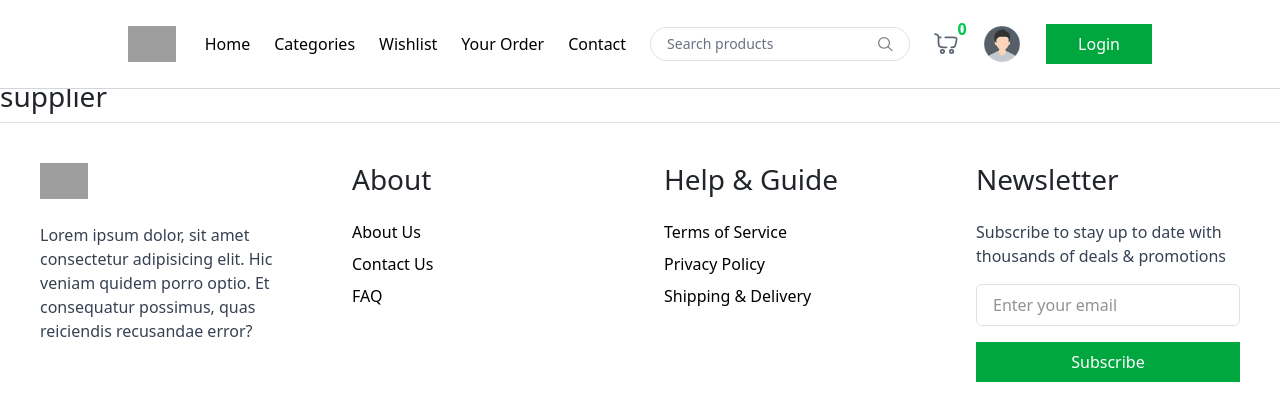
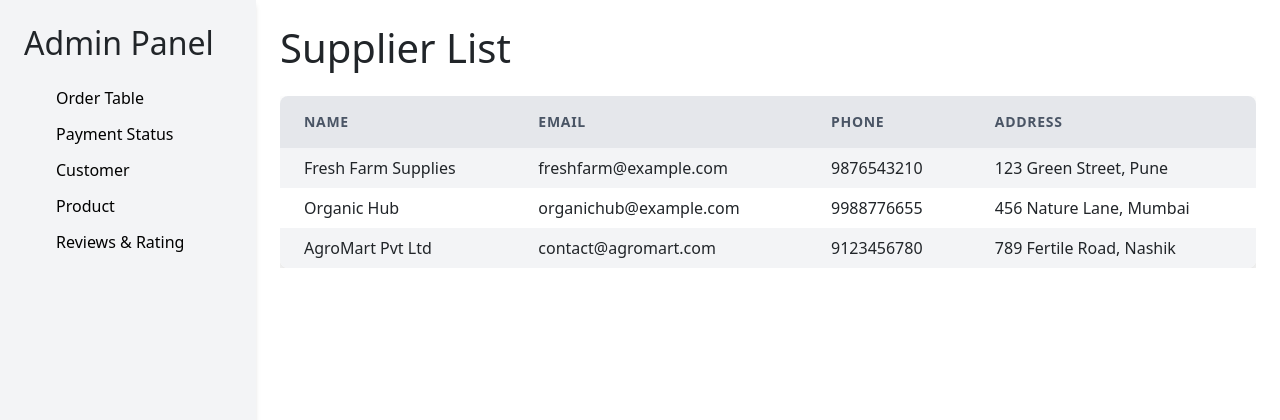
Before and after one commit to Rohansawant734/D1_Green-Mart, a React (Vite) app in the folder green_mart/: page /admin/suppliers in a window 1280 px wide. Shown: the top 420 px of the page. Built offline with nearby package versions, Linux system fonts and the light colour scheme; grey boxes are pictures that could not be loaded.

Commit message:
admin supplier and add supplier page

```diff
--- a/green_mart/src/App.jsx
+++ b/green_mart/src/App.jsx
@@ -4,6 +4,7 @@ import Navigate from './Component/Navigate'
 import { Routes, Route } from 'react-router-dom'
 import { ToastContainer } from 'react-toastify'
 import ScrollToTop from './Component/ScrollToTop'
+import { useLocation } from 'react-router-dom'
 //users
 import DashBoard from './pages/users/DashBoard'
 import Cart from './pages/users/Cart'
@@ -36,41 +37,46 @@ import Register from './Component/Register'
 import Contact from './pages/users/Contact'
 import FloatingStack from './Component/FloatingStack'
 const App = () => {
+
+  const location = useLocation();
+  const isAdminRoute = location.pathname.startsWith('/admin');
   return (
     <div>
-        <ScrollToTop/>
-        <Container/>
+      <ScrollToTop />
+      {/* Show Navbar only if not on admin routes */}
+      {!isAdminRoute && <Container />}
       <Routes>
-            <Route path="/login" element={<Login/>} />
-            <Route path="/register" element={<Register/>}/>
+        <Route path="/login" element={<Login />} />
+        <Route path="/register" element={<Register />} />
         <Route path="/" element={<Home />} />
         <Route path="/product_details" element={<Product_Details />} />
-            <Route path="/wishlist" element={<Wish_List/>} />
-            <Route path="/cart" element={<Cart/>} />
+        <Route path="/wishlist" element={<Wish_List />} />
+        <Route path="/cart" element={<Cart />} />
         <Route path="/categories" element={<Categories />} />
-            <Route path="/orders" element={<Your_Order/>} />
-            <Route path='/contact' element={<Contact/>} />
-            <Route path='/search' element={<SearchResult/>} />
-            <Route path='/checkout' element={<Checkout/>} />
+        <Route path="/orders" element={<Your_Order />} />
+        <Route path='/contact' element={<Contact />} />
+        <Route path='/search' element={<SearchResult />} />
+        <Route path='/checkout' element={<Checkout />} />
         <Route path="/account" element={<AccountLayout />} >
           <Route index element={<DashBoard />} />
           <Route path="orders" element={<Your_Order />} />
           <Route path="edit-profile" element={<Edit_Profile />} />
-              <Route path="addresses" element={<Address/>} />
+          <Route path="addresses" element={<Address />} />
         </Route>
         {/* Admin Routes */}
         <Route path="/admin/categories" element={<AdminCategories />} />
-            <Route path="/admin/products" element={<Product/>} />
+        <Route path="/admin/products" element={<Product />} />
         <Route path="/admin/add-supplier" element={<Add_Supplier />} />
         <Route path="/admin/suppliers" element={<Supplier />} />
         <Route path="/admin/orders" element={<Order_Table />} />
-            <Route path="/admin/receipt" element={<Receipt/>} />
+        <Route path="/admin/receipt" element={<Receipt />} />
         <Route path="/admin/customers" element={<Customer />} />
         <Route path="/admin/payments" element={<Payment_Status />} />
-            <Route path="/admin/reviews" element={<Reviews_Rating/>} />
+        <Route path="/admin/reviews" element={<Reviews_Rating />} />
 
       </Routes>
-        <Container2/>
+      {/* Show Footer only if not on admin routes */}
+      {!isAdminRoute && <Container2 />}
       <ToastContainer
         position="top-right"
         autoClose={1500}
--- a/green_mart/src/Component/Card.jsx
+++ b/green_mart/src/Component/Card.jsx
@@ -41,7 +41,7 @@ const Card = () => {
                 <div className="flex items-center gap-2 px-4">
                   <button onClick={() => updateQty(item._id, -1)} className="border px-2" > − </button>
                   <span className='font-bold'>{item.quantity}</span>
-                  <button onClick={() => updateQty(item._id, 1) && toast.info(`Increased quantity of ${item.name}`)} className="border px-2" > +
+                  <button onClick={() => {updateQty(item._id, 1) && toast.info(`Increased quantity of ${item.name}`);}} className="border px-2" > +
                   </button>
                 </div>
                 <div className="font-bold text-red-600 " >
--- a/green_mart/src/assets/assets.js
+++ b/green_mart/src/assets/assets.js
@@ -102,6 +102,29 @@ export const assets = {
   box_icon,
 };
 
+export const dummySuppliers = [
+  {
+    id: 1,
+    name: "Fresh Farm Supplies",
+    email: "freshfarm@example.com",
+    phone: "9876543210",
+    address: "123 Green Street, Pune",
+  },
+  {
+    id: 2,
+    name: "Organic Hub",
+    email: "organichub@example.com",
+    phone: "9988776655",
+    address: "456 Nature Lane, Mumbai",
+  },
+  {
+    id: 3,
+    name: "AgroMart Pvt Ltd",
+    email: "contact@agromart.com",
+    phone: "9123456780",
+    address: "789 Fertile Road, Nashik",
+  },
+];
 export const categories = [
   {
     text: "Organic veggies",
--- a/green_mart/src/pages/admins/Add_Supplier.jsx
+++ b/green_mart/src/pages/admins/Add_Supplier.jsx
@@ -1,11 +1,100 @@
-import React from 'react'
+import React, { useState } from 'react'
 
 const Add_Supplier = () => {
-  return (
-    <div>
-      <h3>add_supplier</h3>
+  const[form ,setFrom] = useState({
+     name: '',
+    email: '',
+    phone: '',
+    address: '',
+  })
+
+  const handleChange = (e) => {
+    const{name, value} = e.target;
+    setFrom((prev) => ({...prev,[name]:value}));
+  }
+  const handleSubmit = (e) => {
+    e.preventDefault();
+
+    // Basic validation
+    if (!form.name || !form.email || !form.phone || !form.address) {
+      alert("All fields are required!");
+      return;
+    }
+
+    //Send form to API
+    console.log("Supplier Added:", form);
+
+    // Reset form
+    setForm({
+      name: '',
+      email: '',
+      phone: '',
+      address: '',
+    });
+
+    alert("Supplier added successfully!");
+  };
+   return (
+    <div className="max-w-xl mx-auto mt-10 p-6 bg-white shadow rounded">
+      <h2 className="text-2xl font-bold mb-6 text-center text-green-700">Add New Supplier</h2>
+      <form onSubmit={handleSubmit} className="space-y-4">
+        <div>
+          <label className="block font-medium">Supplier Name</label>
+          <input
+            type="text"
+            name="name"
+            value={form.name}
+            onChange={handleChange}
+            className="w-full mt-1 border border-gray-300 rounded px-4 py-2 focus:outline-none focus:ring-2 focus:ring-green-400"
+            placeholder="Enter supplier name"
+          />
+        </div>
+
+        <div>
+          <label className="block font-medium">Contact Email</label>
+          <input
+            type="email"
+            name="email"
+            value={form.email}
+            onChange={handleChange}
+            className="w-full mt-1 border border-gray-300 rounded px-4 py-2 focus:outline-none focus:ring-2 focus:ring-green-400"
+            placeholder="Enter email"
+          />
+        </div>
+
+        <div>
+          <label className="block font-medium">Phone Number</label>
+          <input
+            type="tel"
+            name="phone"
+            value={form.phone}
+            onChange={handleChange}
+            className="w-full mt-1 border border-gray-300 rounded px-4 py-2 focus:outline-none focus:ring-2 focus:ring-green-400"
+            placeholder="Enter phone number"
+          />
+        </div>
+
+        <div>
+          <label className="block font-medium">Address</label>
+          <textarea
+            name="address"
+            value={form.address}
+            onChange={handleChange}
+            rows={3}
+            className="w-full mt-1 border border-gray-300 rounded px-4 py-2 focus:outline-none focus:ring-2 focus:ring-green-400"
+            placeholder="Enter supplier address"
+          ></textarea>
+        </div>
+
+        <button
+          type="submit"
+          className="w-full bg-green-600 text-white py-2 px-4 rounded hover:bg-green-700 transition"
+        >
+          Add Supplier
+        </button>
+      </form>
     </div>
-  )
+  );
 }
 
 export default Add_Supplier
--- a/green_mart/src/pages/admins/Supplier.jsx
+++ b/green_mart/src/pages/admins/Supplier.jsx
@@ -1,9 +1,70 @@
 import React from 'react'
+import { dummySuppliers } from '../../assets/assets'
+import { Link } from 'react-router-dom'
 
 const Supplier = () => {
   return (
-    <div>
-      <h3>supplier</h3>
+    <div className="flex min-h-screen">
+      {/* Sidebar - Left */}
+      <div className="w-64 bg-gray-100 p-4 shadow-md">
+        <h2 className="text-lg font-semibold mb-4">Admin Panel</h2>
+        <ul className="space-y-3">
+          <li>
+            <Link to="/admin/orders" className="block hover:text-orange-500 cursor-pointer">
+              Order Table
+            </Link>
+          </li>
+          <li>
+            <Link to="/admin/payments" className="block hover:text-orange-500 cursor-pointer">
+              Payment Status
+            </Link>
+          </li>
+          <li>
+            <Link to="/admin/customers" className="block hover:text-orange-500 cursor-pointer">
+              Customer
+            </Link>
+          </li>
+          <li>
+            <Link to="/admin/products" className="block hover:text-orange-500 cursor-pointer">
+              Product
+            </Link>
+          </li>
+          <li>
+            <Link to="/admin/reviews" className="block hover:text-orange-500 cursor-pointer">
+              Reviews & Rating
+            </Link>
+          </li>
+        </ul>
+      </div>
+      {/* Main Content - Right */}
+      <div className="flex-1 p-6">
+        <h1 className="text-2xl font-bold mb-4">Supplier List</h1>
+        <div className="overflow-x-auto">
+          <table className="min-w-full bg-white shadow rounded-lg overflow-hidden">
+            <thead>
+              <tr className="bg-gray-200 text-gray-600 text-left text-sm uppercase tracking-wider">
+                <th className="py-3 px-4">Name</th>
+                <th className="py-3 px-4">Email</th>
+                <th className="py-3 px-4">Phone</th>
+                <th className="py-3 px-4">Address</th>
+              </tr>
+            </thead>
+            <tbody>
+              {dummySuppliers.map((supplier, index) => (
+                <tr
+                  key={supplier.id}
+                  className={index % 2 === 0 ? 'bg-gray-100' : 'bg-white'}
+                >
+                  <td className="py-2 px-4">{supplier.name}</td>
+                  <td className="py-2 px-4">{supplier.email}</td>
+                  <td className="py-2 px-4">{supplier.phone}</td>
+                  <td className="py-2 px-4">{supplier.address}</td>
+                </tr>
+              ))}
+            </tbody>
+          </table>
+        </div>
+      </div>
     </div>
   )
 }
```
Also changed, not shown: green_mart/src/pages/users/Checkout.jsx (+31 -0 lines). Lines whose indentation alone changed are shown as unchanged.
